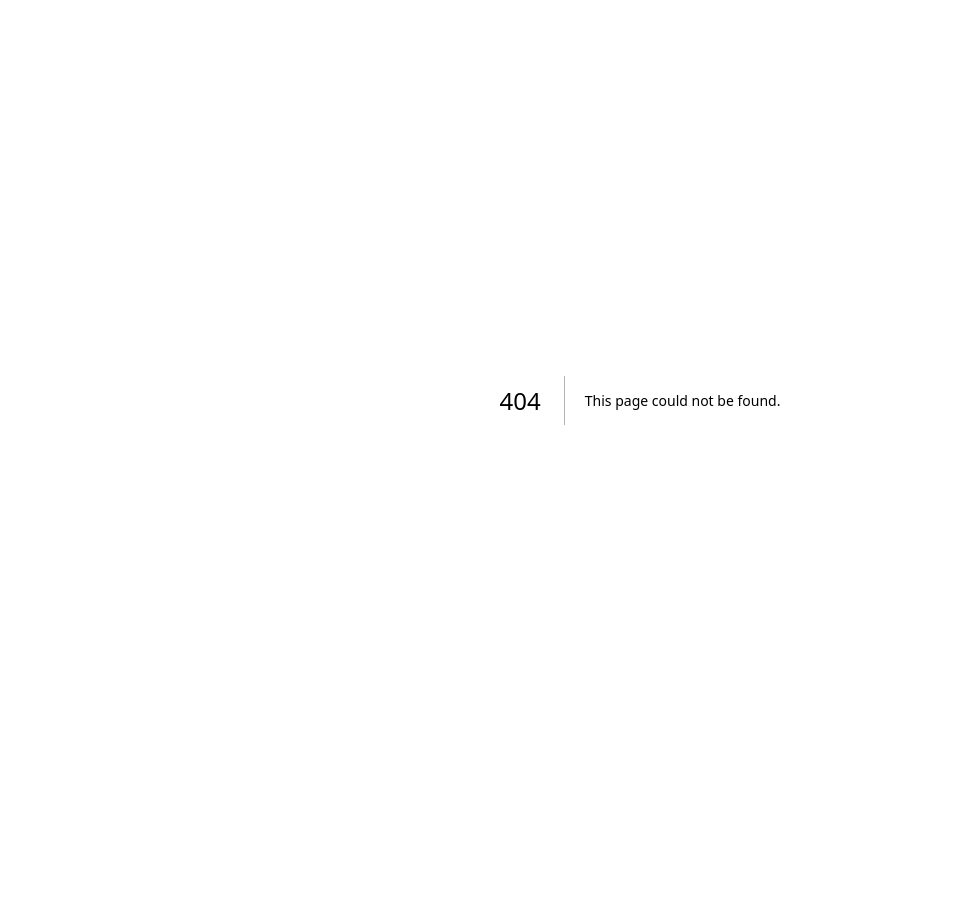
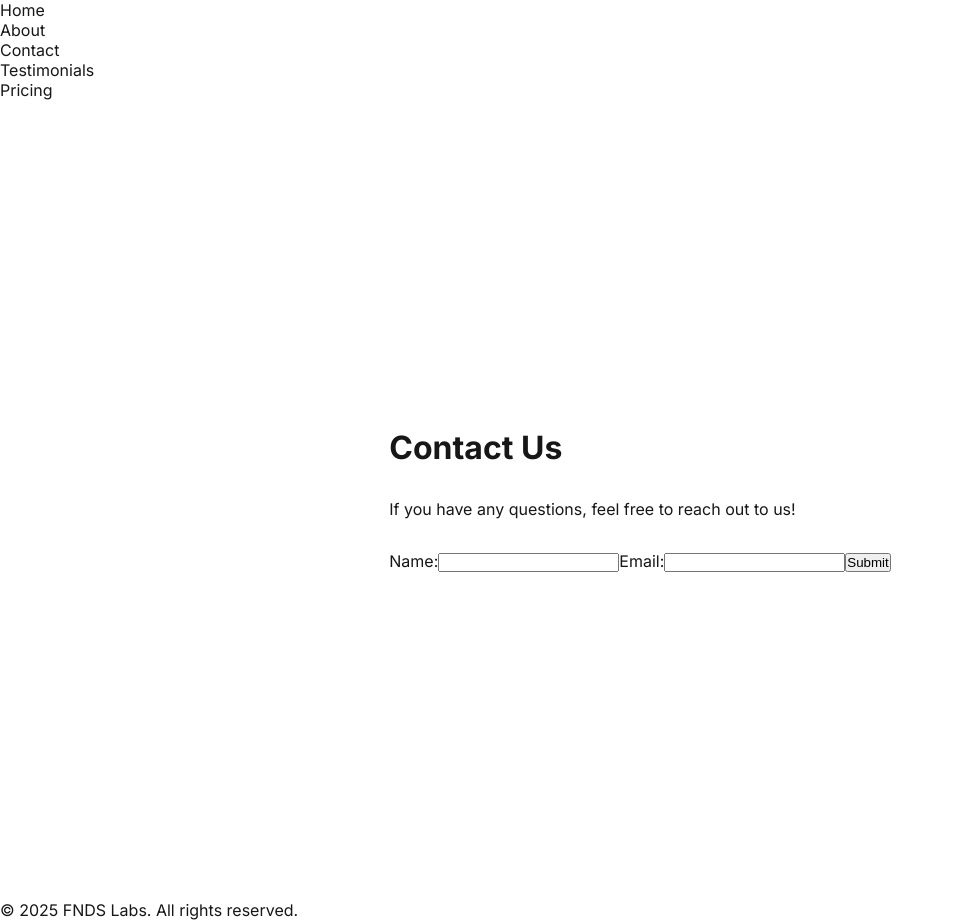
Before and after one commit to aafernands/aafernands.github.io, a Next.js app: page /contact in a window 1280 px wide. Before the commit this address had no page. Shown: the whole page, without its empty margins (0-953 px from the left). Before the commit the page ends 800 px from the top, so only its background shows below. Built offline with nearby package versions, Linux system fonts and the light colour scheme.

Commit message:
Added Material UI and updated navbar

```diff
--- /dev/null
+++ b/app/contact/page.js
@@ -0,0 +1,21 @@
+import styles from "../page.module.css";
+
+export default function Contact() {
+	return (
+		<div className={styles.page}>
+			<main className={styles.main}>
+				<h1>Contact Us</h1>
+				<p>If you have any questions, feel free to reach out to us!</p>
+				<form>
+					<label htmlFor="name">Name:</label>
+					<input type="text" id="name" name="name" required />
+
+					<label htmlFor="email">Email:</label>
+					<input type="email" id="email" name="email" required />
+
+					<button type="submit">Submit</button>
+				</form>
+			</main>
+		</div>
+	);
+}
--- a/app/layout.js
+++ b/app/layout.js
@@ -1,26 +1,27 @@
-import { Geist, Geist_Mono } from "next/font/google";
-import "./globals.css";
+// app/layout.js
+import './globals.css'; // Your global styles
+import { Inter } from 'next/font/google'; // Example of a font import
+import Navbar from '../components/Navbar'; // Import Navbar component
 
-const geistSans = Geist({
-  variable: "--font-geist-sans",
-  subsets: ["latin"],
-});
-
-const geistMono = Geist_Mono({
-  variable: "--font-geist-mono",
-  subsets: ["latin"],
-});
-
-export const metadata = {
-  title: "Create Next App",
-  description: "Generated by create next app",
-};
+const inter = Inter({ subsets: ['latin'] });
 
 export default function RootLayout({ children }) {
+  const currentDate = new Date().getFullYear();
+
   return (
     <html lang="en">
-      <body className={`${geistSans.variable} ${geistMono.variable}`}>
-        {children}
+      <head>
+        <meta charSet="UTF-8" />
+        <meta name="viewport" content="width=device-width, initial-scale=1.0" />
+        <title>FNDS Labs</title>
+        {/* Add any other global head elements like meta tags, links, etc. */}
+      </head>
+      <body className={inter.className}>
+        <Navbar />
+        {children} {/* This will render the content of each page */}
+        <footer>
+          <p>© {currentDate} FNDS Labs. All rights reserved.</p>
+        </footer>
       </body>
     </html>
   );
--- /dev/null
+++ b/components/NavBar.js
@@ -0,0 +1,15 @@
+import Link from 'next/link';
+
+export default function Navbar() {
+  return (
+    <nav>
+      <ul>
+        <li><Link href="/">Home</Link></li>
+        <li><Link href="/about">About</Link></li>
+        <li><Link href="/contact">Contact</Link></li>
+        <li><Link href="/testimonials">Testimonials</Link></li>
+        <li><Link href="/pricing">Pricing</Link></li>
+      </ul>
+    </nav>
+  );
+}
```
Also changed, not shown: app/about/page.js (added, +17 -0 lines), app/page.js (+8 -5 lines), app/pricing/page.js (added, +17 -0 lines), package.json (+7 -4 lines), 1 other file (tests, documents, lock files or other folders).
